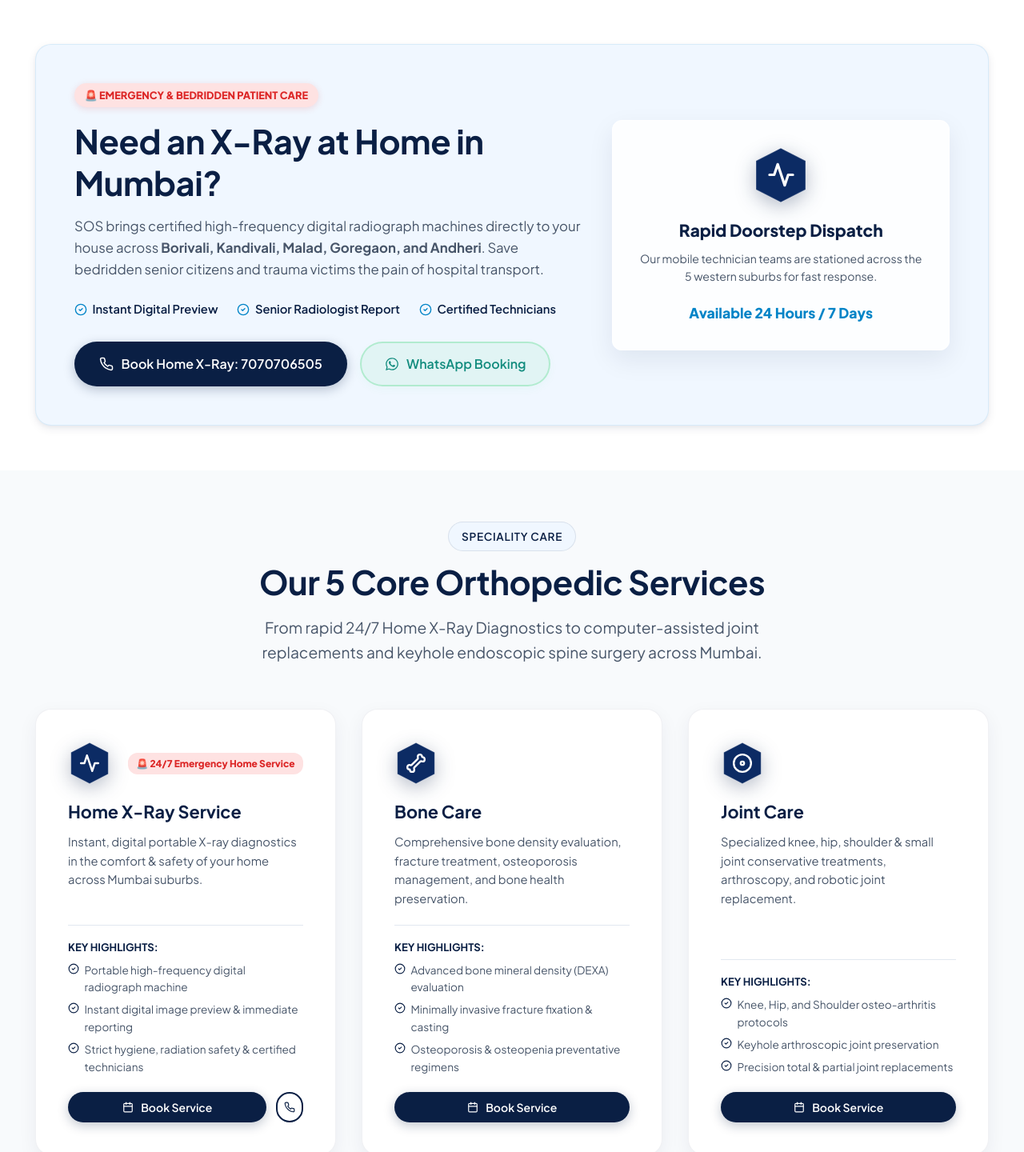
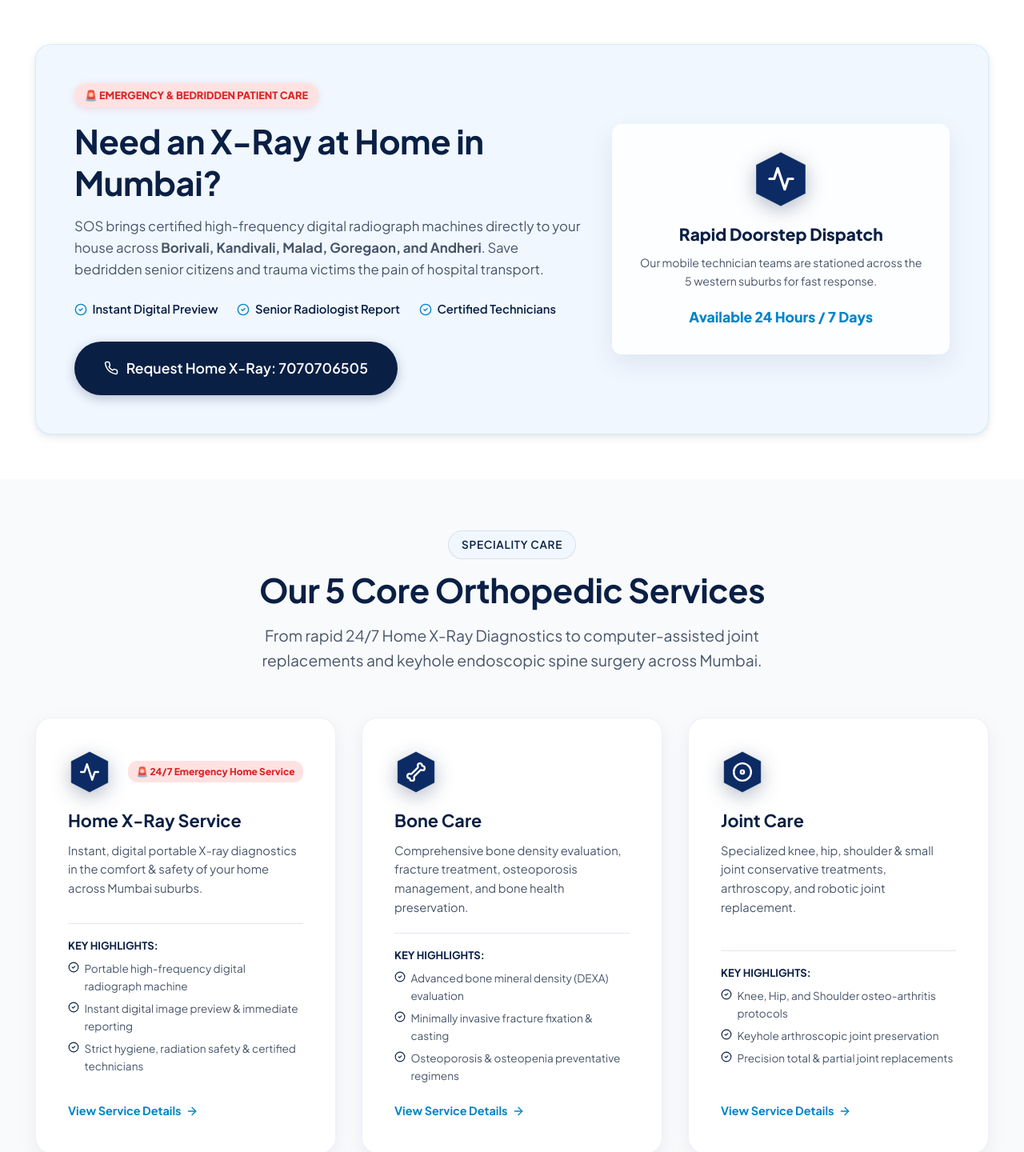
Before and after one commit to shivamsharma0906/SOS, a React (Vite) app: page / in a window 1280 px wide. Shown: the part 850-2290 px from the top of the page at 80% size. Built offline with nearby package versions, Linux system fonts and the light colour scheme.

Commit message:
Optimize CTA buttons across website for cleaner visual hierarchy

```diff
--- a/src/components/CentreCard.tsx
+++ b/src/components/CentreCard.tsx
@@ -191,7 +191,7 @@
         </div>
 
         {/* Action Buttons */}
-        <div style={{ marginTop: 'auto', display: 'flex', flexDirection: 'column', gap: '0.6rem' }}>
+        <div style={{ marginTop: 'auto', display: 'flex', flexDirection: 'column', gap: '0.75rem' }}>
           <button
             onClick={() => setIsModalOpen(true)}
             className="btn btn-primary btn-sm"
@@ -200,23 +200,25 @@
             <Calendar size={15} /> Book Appointment at {centre.area}
           </button>
 
-          <div style={{ display: 'grid', gridTemplateColumns: '1fr 1fr', gap: '0.5rem' }}>
+          <div style={{ display: 'flex', alignItems: 'center', justifyContent: 'center', gap: '1.25rem', fontSize: '0.8rem', fontWeight: 600 }}>
             <a
               href={`tel:${centre.phone}`}
-              className="btn btn-secondary btn-sm"
-              style={{ fontSize: '0.82rem' }}
+              style={{ display: 'inline-flex', alignItems: 'center', gap: '0.3rem', color: 'var(--navy-primary)', transition: 'color 0.2s' }}
+              onMouseEnter={e => e.currentTarget.style.color = 'var(--blue-brand)'}
+              onMouseLeave={e => e.currentTarget.style.color = 'var(--navy-primary)'}
             >
-              <Phone size={13} /> Call Centre
+              <Phone size={13} color="var(--blue-brand)" /> Call Clinic
             </a>
-
+            <span style={{ color: '#cbd5e1' }}>|</span>
             <a
               href={`https://wa.me/${centre.whatsapp}?text=Hello%20SOS%20${centre.area}%20Centre,%20I%20would%20like%20to%20enquire%20about%20a%20doctor%20consultation.`}
               target="_blank"
               rel="noopener noreferrer"
-              className="btn btn-whatsapp btn-sm"
-              style={{ fontSize: '0.82rem' }}
+              style={{ display: 'inline-flex', alignItems: 'center', gap: '0.3rem', color: '#16a34a', transition: 'opacity 0.2s' }}
+              onMouseEnter={e => e.currentTarget.style.opacity = '0.8'}
+              onMouseLeave={e => e.currentTarget.style.opacity = '1'}
             >
-              <FaWhatsapp size={14} /> WhatsApp
+              <FaWhatsapp size={13} /> Chat WhatsApp
             </a>
           </div>
         </div>
--- a/src/components/ConditionsGrid.tsx
+++ b/src/components/ConditionsGrid.tsx
@@ -179,20 +179,22 @@
                 style={{
                   display: 'inline-flex',
                   alignItems: 'center',
-                  justifyContent: 'space-between',
-                  width: '100%',
-                  padding: '0.55rem 0.85rem',
-                  borderRadius: 'var(--radius-sm)',
-                  backgroundColor: '#ffffff',
-                  border: '1px solid var(--border-color)',
-                  color: 'var(--navy-primary)',
-                  fontSize: '0.82rem',
+                  gap: '0.35rem',
+                  background: 'none',
+                  border: 'none',
+                  color: 'var(--blue-brand)',
+                  fontSize: '0.85rem',
                   fontWeight: 700,
-                  cursor: 'pointer'
+                  cursor: 'pointer',
+                  padding: 0,
+                  marginTop: 'auto',
+                  transition: 'gap 0.2s ease'
                 }}
+                onMouseEnter={e => e.currentTarget.style.gap = '0.55rem'}
+                onMouseLeave={e => e.currentTarget.style.gap = '0.35rem'}
               >
-                <span>Consult Doctor for {condition.name.split(' ')[0]}</span>
-                <ChevronRight size={14} />
+                <span>Consult for {condition.name}</span>
+                <ChevronRight size={15} />
               </button>
             </div>
           ))}
--- a/src/components/DoctorCard.tsx
+++ b/src/components/DoctorCard.tsx
@@ -1,5 +1,5 @@
 import React, { useState } from 'react';
-import { Award, Calendar, MapPin, Clock, ChevronDown, ChevronUp, ShieldCheck } from 'lucide-react';
+import { Award, MapPin, Clock, ChevronDown, ChevronUp, ArrowRight, Calendar } from 'lucide-react';
 import { Doctor } from '../data/doctors';
 import { AppointmentModal } from './AppointmentModal';
 
@@ -106,11 +106,19 @@
         {isExpanded && (
           <div style={{ padding: '1rem', backgroundColor: 'var(--bg-subtle)', borderRadius: 'var(--radius-sm)', marginBottom: '1.25rem', fontSize: '0.85rem' }}>
             <div style={{ fontWeight: 700, color: 'var(--navy-primary)', marginBottom: '0.5rem' }}>Core Surgical Expertise:</div>
-            <ul style={{ paddingLeft: '1.1rem', color: 'var(--text-secondary)' }}>
+            <ul style={{ paddingLeft: '1.1rem', color: 'var(--text-secondary)', marginBottom: '1rem' }}>
               {doctor.expertiseList.map((item, idx) => (
                 <li key={idx}>{item}</li>
               ))}
             </ul>
+
+            <button
+              onClick={() => setIsModalOpen(true)}
+              className="btn btn-primary btn-sm"
+              style={{ width: '100%', gap: '0.4rem' }}
+            >
+              <Calendar size={14} /> Request Consultation with {doctor.name.split(' ')[1]}
+            </button>
           </div>
         )}
 
@@ -132,29 +140,28 @@
           </div>
         </div>
 
-        {/* Action Buttons */}
-        <div style={{ display: 'flex', gap: '0.5rem' }}>
-          <button
-            onClick={() => setIsModalOpen(true)}
-            className="btn btn-primary btn-sm"
-            style={{ width: '100%' }}
-          >
-            <Calendar size={14} /> Book Doctor Consultation
-          </button>
-
+        {/* Action Button: View Profile */}
+        <div>
           <button
             onClick={() => setIsExpanded(!isExpanded)}
             style={{
-              padding: '0.5rem 0.75rem',
+              display: 'inline-flex',
+              alignItems: 'center',
+              justifyContent: 'space-between',
+              width: '100%',
+              padding: '0.65rem 1rem',
               borderRadius: 'var(--radius-pill)',
-              border: '1px solid var(--border-color)',
+              border: '1.5px solid var(--border-color)',
               backgroundColor: '#ffffff',
+              color: 'var(--navy-primary)',
+              fontSize: '0.88rem',
+              fontWeight: 700,
               cursor: 'pointer',
-              color: 'var(--navy-primary)'
+              transition: 'all 0.2s ease'
             }}
-            title={isExpanded ? 'Show less' : 'View full credentials'}
           >
-            {isExpanded ? <ChevronUp size={16} /> : <ChevronDown size={16} />}
+            <span>{isExpanded ? 'Hide Credentials' : 'View Profile & Expertise'}</span>
+            {isExpanded ? <ChevronUp size={16} /> : <ArrowRight size={16} color="var(--blue-brand)" />}
           </button>
         </div>
       </div>
--- a/src/components/Navbar.tsx
+++ b/src/components/Navbar.tsx
@@ -63,16 +63,6 @@
               style={{ display: 'inline-flex', alignItems: 'center', gap: '0.35rem', color: '#ffffff', fontWeight: 600 }}
             >
               <Phone size={13} color="#38bdf8" /> <span>24/7 Helpline: <strong>7070706505</strong></span>
-            </a>
-            <a
-              href="https://wa.me/917070706505?text=Hello%20SOS%20Orthopedic%20Service,%20I%20would%20like%20to%20enquire%20about%20consultation."
-              target="_blank"
-              rel="noopener noreferrer"
-              style={{ display: 'inline-flex', alignItems: 'center', gap: '0.35rem', color: '#ffffff', fontWeight: 600, transition: 'color 0.2s' }}
-              onMouseEnter={e => e.currentTarget.style.color = '#38bdf8'}
-              onMouseLeave={e => e.currentTarget.style.color = '#ffffff'}
-            >
-              <FaWhatsapp size={14} /> <span>WhatsApp Desk</span>
             </a>
           </div>
         </div>
--- a/src/components/ServicesCards.tsx
+++ b/src/components/ServicesCards.tsx
@@ -1,8 +1,8 @@
 import React, { useState } from 'react';
-import { ArrowRight, CheckCircle2, Phone, Calendar } from 'lucide-react';
-import { servicesData, Service } from '../data/services';
+import { Link } from 'react-router-dom';
+import { ArrowRight, CheckCircle2 } from 'lucide-react';
+import { servicesData } from '../data/services';
 import { HexBadge } from './HexBadge';
-import { AppointmentModal } from './AppointmentModal';
 
 interface ServicesCardsProps {
   limit?: number;
@@ -10,9 +10,6 @@
 }
 
 export const ServicesCards: React.FC<ServicesCardsProps> = ({ limit, showTitle = true }) => {
-  const [selectedService, setSelectedService] = useState<string | null>(null);
-  const [isModalOpen, setIsModalOpen] = useState(false);
-
   const displayServices = limit ? servicesData.slice(0, limit) : servicesData;
 
   return (
@@ -92,29 +89,25 @@
                 </ul>
               </div>
 
-              {/* Actions */}
-              <div className="service-card-actions" style={{ display: 'flex', gap: '0.75rem' }}>
-                <button
-                  onClick={() => {
-                    setSelectedService(service.id);
-                    setIsModalOpen(true);
+              {/* Subtle Action Link */}
+              <div className="service-card-actions" style={{ marginTop: 'auto' }}>
+                <Link
+                  to={`/services#${service.id}`}
+                  style={{
+                    display: 'inline-flex',
+                    alignItems: 'center',
+                    gap: '0.35rem',
+                    color: 'var(--blue-brand)',
+                    fontSize: '0.9rem',
+                    fontWeight: 700,
+                    transition: 'gap 0.2s ease'
                   }}
-                  className="btn btn-primary btn-sm service-book-btn"
-                  style={{ width: '100%' }}
+                  onMouseEnter={e => e.currentTarget.style.gap = '0.55rem'}
+                  onMouseLeave={e => e.currentTarget.style.gap = '0.35rem'}
                 >
-                  <Calendar size={14} /> Book Service
-                </button>
-
-                {service.id === 'home-x-ray' && (
-                  <a
-                    href="tel:7070706505"
-                    className="btn btn-secondary btn-sm service-call-btn"
-                    style={{ padding: '0.5rem' }}
-                    title="Call Home X-Ray Helpline"
-                  >
-                    <Phone size={14} />
-                  </a>
-                )}
+                  <span>View Service Details</span>
+                  <ArrowRight size={16} />
+                </Link>
               </div>
             </div>
           ))}
@@ -169,12 +162,6 @@
           }
         }
       `}</style>
-
-      <AppointmentModal
-        isOpen={isModalOpen}
-        onClose={() => setIsModalOpen(false)}
-        defaultService={selectedService || undefined}
-      />
     </section>
   );
 };
--- a/src/pages/Home.tsx
+++ b/src/pages/Home.tsx
@@ -68,17 +68,9 @@
                 </div>
               </div>
 
-              <div style={{ display: 'flex', gap: '1rem', flexWrap: 'wrap' }}>
-                <a href="tel:7070706505" className="btn btn-primary">
-                  <Phone size={18} /> Book Home X-Ray: 7070706505
-                </a>
-                <a
-                  href="https://wa.me/917070706505?text=Hello%20SOS,%20I%20need%20a%20Home%20X-Ray%20service%20booking."
-                  target="_blank"
-                  rel="noopener noreferrer"
-                  className="btn btn-whatsapp"
-                >
-                  <FaWhatsapp size={18} /> WhatsApp Booking
+              <div>
+                <a href="tel:7070706505" className="btn btn-primary btn-lg" style={{ gap: '0.6rem' }}>
+                  <Phone size={18} /> Request Home X-Ray: 7070706505
                 </a>
               </div>
             </div>
--- a/src/pages/Services.tsx
+++ b/src/pages/Services.tsx
@@ -124,7 +124,7 @@
                   </div>
                 </div>
 
-                <div style={{ display: 'flex', gap: '1rem', flexWrap: 'wrap', marginTop: '1rem' }}>
+                <div style={{ marginTop: '1rem' }}>
                   <button
                     onClick={() => {
                       setSelectedServiceId(service.id);
@@ -134,15 +134,6 @@
                   >
                     <Calendar size={18} /> Book {service.title} Consultation
                   </button>
-
-                  <a
-                    href="https://wa.me/917070706505?text=Hello%20SOS,%20I%20want%20to%20enquire%20about%20your%20services."
-                    target="_blank"
-                    rel="noopener noreferrer"
-                    className="btn btn-whatsapp"
-                  >
-                    <FaWhatsapp size={18} /> WhatsApp Inquiry
-                  </a>
                 </div>
               </div>
 
```
